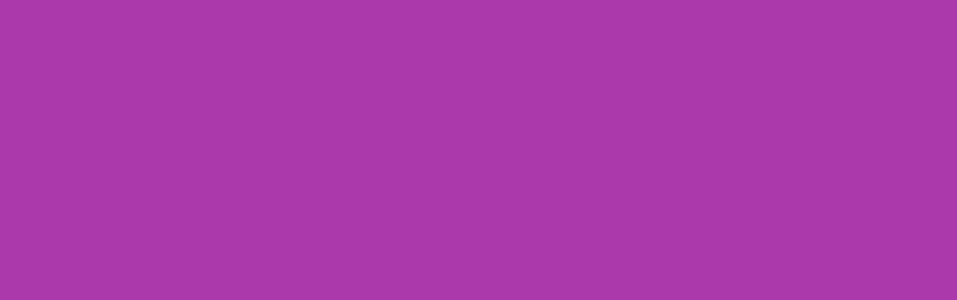
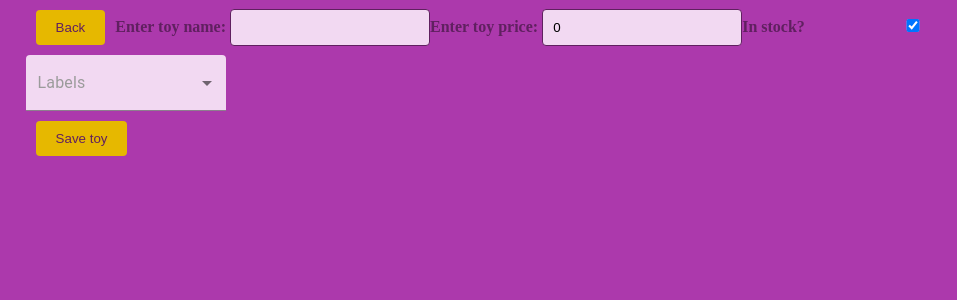
Before and after one commit to IrisY22/mistertoy-frontend, a React (Vite) app: page /AddToy in a window 1280 px wide. Before the commit this address had no page. Shown: the top 300 px of the page, without its empty margins (0-957 px from the left). Built offline with nearby package versions, Linux system fonts and the light colour scheme.

Commit message:
Add review option

```diff
--- a/src/App.jsx
+++ b/src/App.jsx
@@ -10,6 +10,7 @@ import { store } from "./store/store";
 import { ToyDetails } from "./pages/ToyDetails";
 import { ToyDashboard } from "./pages/ToyDashboard";
 import { UserLogin } from "./pages/UserLogin";
+import { AddToy } from "./pages/AddToy";
 
 export function App() {
   return (
@@ -23,6 +24,8 @@ export function App() {
               <Route element={<ToyDetails />} path="/toy/:toyId" />
               <Route element={<ToyDashboard />} path="/toyDashboard" />
               <Route element={<UserLogin />} path="/userLogin" />
+              <Route element={<AddToy />} path="/AddToy" />
+              <Route element={<AddToy />} path="/AddToy/:toyId" />
             </Routes>
           </main>
           {/* <AppFooter /> */}
--- /dev/null
+++ b/src/cmps/AddReview.jsx
@@ -0,0 +1 @@
+export function AddReview() {}
--- a/src/cmps/ToyFilter.jsx
+++ b/src/cmps/ToyFilter.jsx
@@ -13,7 +13,6 @@ export function ToyFilter({ filterBy, onSetFilter }) {
   }, [filterByToEdit]);
 
   function handleChange({ target }) {
-    console.log(1);
     let { value, name: field, type } = target;
     value = type === "number" ? +value : value;
     if (type === "select-multiple")
--- a/src/cmps/ToyPreview.jsx
+++ b/src/cmps/ToyPreview.jsx
@@ -1,14 +1,31 @@
 import { useNavigate } from "react-router-dom";
 import { userService } from "../services/user.service";
+import { toyService } from "../services/toy.service";
+import { loadToys } from "../store/actions/toyActions";
 
 export function ToyPreview({ toy }) {
   const navigate = useNavigate();
 
+  async function onRemoveToy() {
+    await toyService.remove(toy._id);
+    navigate("/");
+    await loadToys();
+  }
+
+  async function onEditToy() {
+    navigate(`/AddToy/${toy._id}`);
+  }
+
   return (
     <li className="toy-item">
       <div className="toy-preview">
-        {userService.isAdmin() && <button>Delete toy</button>}
-        {userService.isAdmin() && <button>Edit toy</button>}
+        {userService.isAdmin() && (
+          <button onClick={() => onRemoveToy()}>Delete</button>
+        )}
+        {userService.isAdmin() && (
+          <button onClick={() => onEditToy()}>Edit</button>
+        )}
+
         <h3 className="toy-name">{toy.name}</h3>
         <p className="toy-price">${toy.price.toFixed(2)}</p>
         <p className="toy-stock">{toy.inStock ? "In Stock" : "Out of Stock"}</p>
--- /dev/null
+++ b/src/cmps/ToyReviews.jsx
@@ -0,0 +1,16 @@
+export function ToyReviews({ msgs }) {
+  var i = 1;
+  console.log(msgs);
+  return (
+    <ul>
+      {msgs.map((msg) => {
+        return (
+          <li key={i++}>
+            <h5>User: {msg.by.fullname}</h5>
+            <h4>Review: {msg.txt}</h4>
+          </li>
+        );
+      })}
+    </ul>
+  );
+}
--- /dev/null
+++ b/src/pages/AddToy.jsx
@@ -0,0 +1,86 @@
+import { useEffect, useState } from "react";
+import { useNavigate, useParams } from "react-router-dom";
+import { toyService } from "../services/toy.service";
+import { ToySort } from "../cmps/ToySort";
+
+export function AddToy() {
+  const { toyId } = useParams();
+  const [toy, setToy] = useState(null);
+  const navigate = useNavigate();
+
+  useEffect(() => {
+    loadToy();
+  }, [toyId]);
+
+  async function loadToy() {
+    try {
+      if (!toyId) {
+        setToy(toyService.getEmptyToy());
+      } else {
+        const currToy = await toyService.getById(toyId);
+        setToy(currToy);
+      }
+    } catch (err) {
+      console.log("Had issues in toy details", err);
+      showErrorMsg("Cannot load toy");
+      navigate("/");
+    }
+  }
+
+  function handleChange({ target }) {
+    let { value, name: field, type } = target;
+    value = type === "number" ? +value : value;
+    if (type === "select-multiple")
+      value = Array.from(target.selectedOptions, (option) => option.value);
+    setToy((prevToy) => ({ ...prevToy, [field]: value }));
+    console.log(toy);
+  }
+
+  function handleStockChange() {
+    setToy((prevToy) => ({ ...prevToy, inStock: !prevToy.inStock }));
+    console.log(toy.inStock);
+  }
+
+  async function saveToy() {
+    try {
+      await toyService.save(toy);
+    } catch (err) {
+      console.log("err: " + err);
+    }
+    navigate(`/`);
+  }
+
+  if (!toy) return <div>Loading...</div>;
+  return (
+    <>
+      <button onClick={() => navigate(`/`)}>Back</button>
+      <label htmlFor="name">Enter toy name: </label>
+      <input
+        type="text"
+        id="name"
+        name="name"
+        value={toy.name}
+        onChange={handleChange}
+      />
+      <label htmlFor="price">Enter toy price: </label>
+      <input
+        type="number"
+        id="price"
+        name="price"
+        // placeholder="By max price"
+        value={toy.price}
+        onChange={handleChange}
+      />
+      <label htmlFor="inStock">In stock? </label>
+      <input
+        type="checkbox"
+        id="inStock"
+        name="inStock"
+        checked={toy.inStock}
+        onChange={handleStockChange}
+      />
+      <ToySort handleChange={handleChange} filterByToEdit={toy} />
+      <button onClick={() => saveToy()}>Save toy</button>
+    </>
+  );
+}
--- a/src/pages/ToyDetails.jsx
+++ b/src/pages/ToyDetails.jsx
@@ -2,31 +2,68 @@ import { useEffect, useState } from "react";
 import { useNavigate, useParams } from "react-router-dom";
 import { toyService } from "../services/toy.service";
 import { userService } from "../services/user.service";
+import { ToyReviews } from "../cmps/ToyReviews";
 export function ToyDetails() {
   const navigate = useNavigate();
   const [toy, setToy] = useState(null);
   const { toyId } = useParams();
+  const [msg, setMsg] = useState(null);
+
   useEffect(() => {
-    console.log(userService.getLoggedinUser());
     loadToy();
   }, [toyId]);
 
-  function loadToy() {
-    toyService
-      .getById(toyId)
-      .then((toy) => setToy(toy))
-      .catch((err) => {
-        console.log("Had issues in toy details", err);
-        showErrorMsg("Cannot load toy");
-        navigate("/");
-      });
+  async function loadToy() {
+    try {
+      const currToy = await toyService.getById(toyId);
+      setToy(currToy);
+      setMsg(currToy.msg);
+      console.log(currToy);
+    } catch (err) {
+      console.log("Had issues in toy details", err);
+      showErrorMsg("Cannot load toy");
+      navigate("/");
+    }
   }
 
-  if (!toy) return <div>Loading...</div>;
+  async function onRemoveToy() {
+    await toyService.remove(toyId);
+    navigate("/");
+  }
+
+  async function onEditToy() {
+    navigate(`/AddToy/${toyId}`);
+  }
+
+  async function addReview() {
+    const txt = prompt("Enter your toy review (:");
+    const msg = {
+      txt,
+    };
+
+    try {
+      await toyService.saveMsg(toy._id, msg);
+      loadToy();
+    } catch (err) {
+      console.log("err: " + err);
+    }
+  }
+
+  if (!toy)
+    return (
+      <>
+        <button onClick={() => navigate(`/`)}>Back</button>
+        <div>Loading...</div>
+      </>
+    );
   return (
     <section className="toy-details-container">
-      {userService.isAdmin() && <button>Delete</button>}
-      {userService.isAdmin() && <button>Edit</button>}
+      {userService.isAdmin() && (
+        <button onClick={() => onRemoveToy()}>Delete</button>
+      )}
+      {userService.isAdmin() && (
+        <button onClick={() => onEditToy()}>Edit</button>
+      )}
       <h1 className="toy-name">{toy.name}</h1>
       <h5 className="toy-price">${toy.price.toFixed(2)}</h5>
       <p className="toy-description">
@@ -37,7 +74,13 @@ export function ToyDetails() {
         cumque tempore, explicabo veritatis corrupti perspiciatis repellat, enim
         quibusdam!
       </p>
+
       <button onClick={() => navigate(`/`)}>Back</button>
+      {!userService.isAdmin() && (
+        <button onClick={() => addReview()}>Add review</button>
+      )}
+      <h3>Toy Reviews: </h3>
+      <ToyReviews msgs={msg} />
     </section>
   );
 }
--- a/src/pages/ToyIndex.jsx
+++ b/src/pages/ToyIndex.jsx
@@ -39,7 +39,9 @@ export function ToyIndex() {
           alignItems: "center",
         }}
       >
-        {userService.isAdmin() && <button>Add toy</button>}
+        {userService.isAdmin() && (
+          <button onClick={() => navigate(`/AddToy`)}>Add toy</button>
+        )}
         <button onClick={() => navigate(`/toyDashboard`)}>Dashboard</button>
         <button onClick={() => navigate(`/userLogin`)}>Login</button>
       </div>
--- a/src/services/http.service.js
+++ b/src/services/http.service.js
@@ -12,6 +12,7 @@ export const httpService = {
     return ajax(endpoint, "GET", data);
   },
   post(endpoint, data) {
+    console.log(endpoint);
     return ajax(endpoint, "POST", data);
   },
   put(endpoint, data) {
@@ -24,6 +25,7 @@ export const httpService = {
 
 async function ajax(endpoint, method = "GET", data = null) {
   try {
+    console.log(data);
     const res = await axios({
       url: `${BASE_URL}${endpoint}`,
       method,
--- a/src/services/toy.service.js
+++ b/src/services/toy.service.js
@@ -19,8 +19,8 @@ export const toyService = {
   getEmptyToy,
   getDefaultFilter,
   getLabels,
+  saveMsg,
 };
-
 
 function query(filterBy = {}) {
   return httpService.get(BASE_URL, filterBy);
@@ -36,20 +36,24 @@ function remove(toyId) {
 
 function save(toy) {
   if (toy._id) {
-    return httpService.put(BASE_URL, toy);
+    return httpService.put(BASE_URL + toy._id, toy);
   } else {
     return httpService.post(BASE_URL, toy);
   }
 }
 
+async function saveMsg(toyId, msg) {
+  return await httpService.post(BASE_URL + toyId + "/msg", msg);
+}
+
 function getEmptyToy() {
   return {
-    _id: null,
     name: "",
-    price: utilService.getRandomIntInclusive(1, 300),
+    price: 0,
     labels: [],
     createdAt: Date.now(),
     inStock: true,
+    msg: [],
   };
 }
 
```
